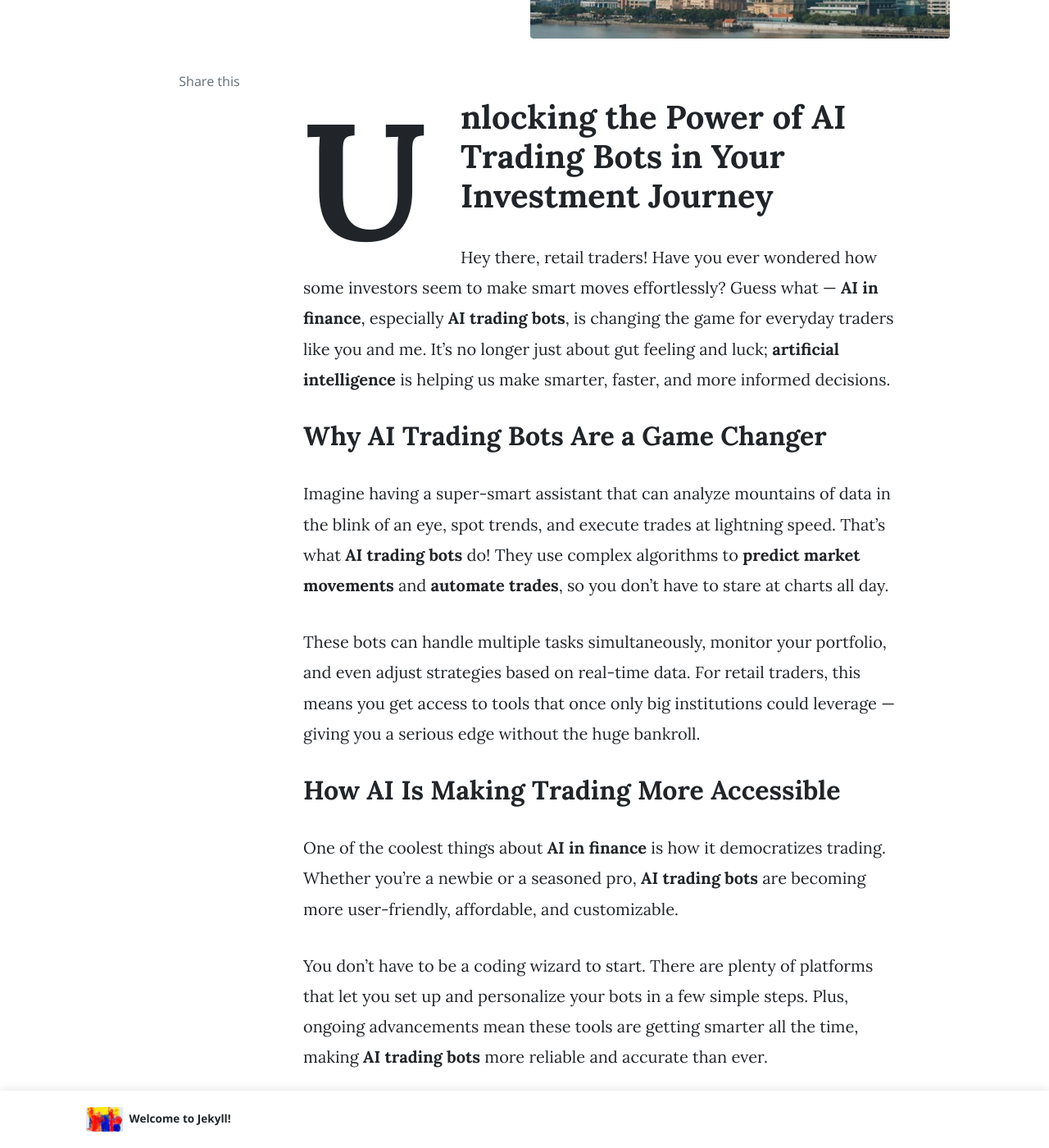
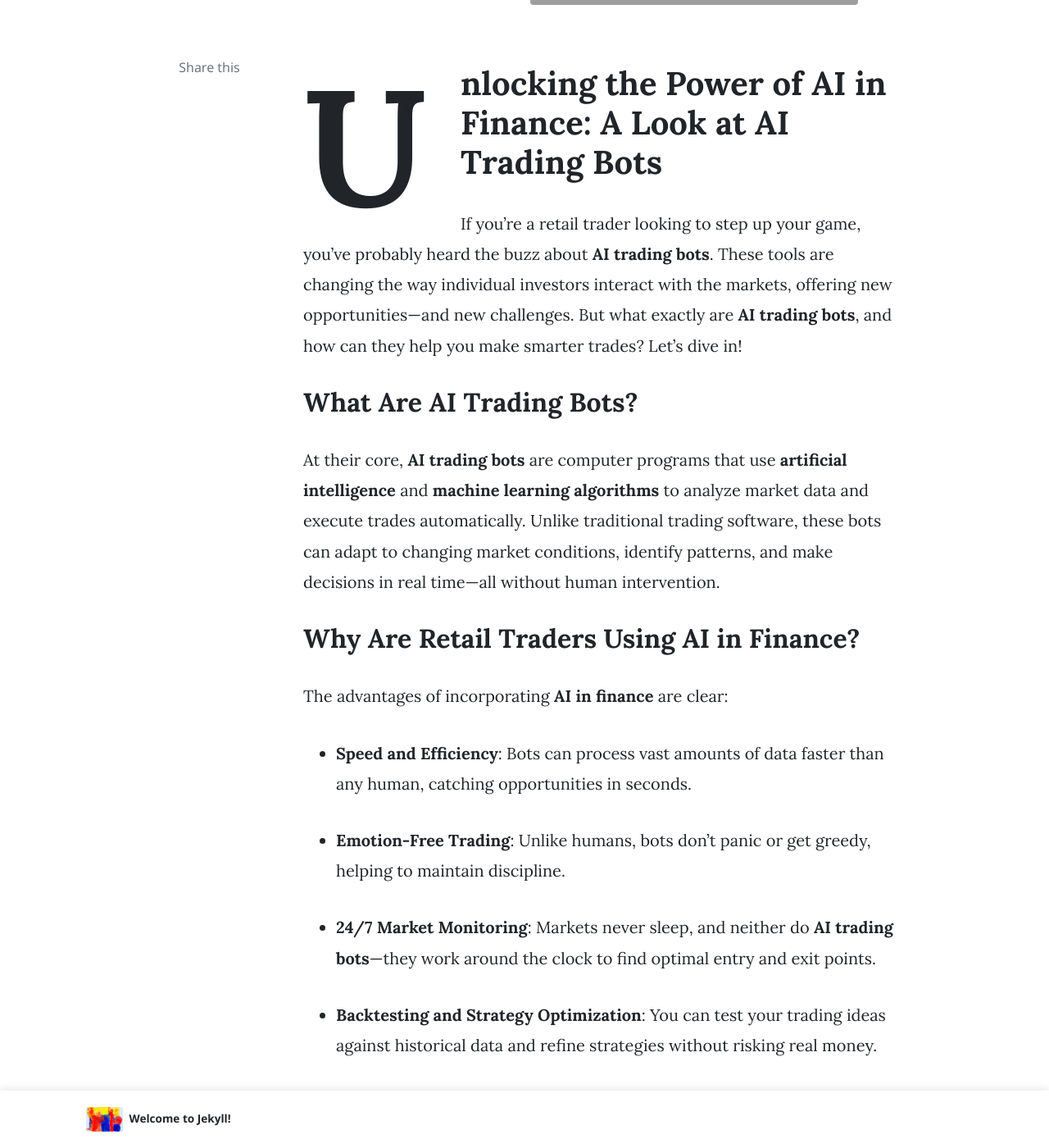
Before and after one commit to reprojekted/mundana-theme-jekyll-master, a Jekyll site: the page built from _posts/2025-04-25-ai-in-finance.md, in a window 1280 px wide and 1400 px high, scrolled down 394 px. Shown: the whole window at 82% size. Built offline with Jekyll 4.4.1, drawn with Linux system fonts in a browser that asks for light colours; nearby versions of some CDN libraries; comment, search, counter and statistics services are not loaded; some of the changed text lies outside the part shown; grey boxes are pictures that could not be loaded.

Commit message:
Create new post via n8n

```diff
--- a/_posts/2025-04-25-ai-in-finance.md
+++ b/_posts/2025-04-25-ai-in-finance.md
@@ -3,37 +3,45 @@ layout: post
 title: "AI in Finance"
 author: "alex"
 categories: [ "Jekyll", "tutorial" ]
-image: "https://cdn.jsdelivr.net/gh/reprojekted/mundana-theme-jekyll-master@main/assets/images/ai-in-finance.jpeg"
+image: "https://cdn.jsdelivr.net/gh/youruser/yourrepo@main/images/ai.jpg"
 tags: [ "ai-in-finance" ]
 ---
 
-# Unlocking the Power of **AI Trading Bots** in Your Investment Journey
+# Unlocking the Power of AI in Finance: A Look at **AI Trading Bots**
 
-Hey there, retail traders! Have you ever wondered how some investors seem to make smart moves effortlessly? Guess what — **AI in finance**, especially **AI trading bots**, is changing the game for everyday traders like you and me. It’s no longer just about gut feeling and luck; **artificial intelligence** is helping us make smarter, faster, and more informed decisions.
+If you're a retail trader looking to step up your game, you've probably heard the buzz about **AI trading bots**. These tools are changing the way individual investors interact with the markets, offering new opportunities—and new challenges. But what exactly are **AI trading bots**, and how can they help you make smarter trades? Let's dive in!
 
-## Why **AI Trading Bots** Are a Game Changer
+## What Are **AI Trading Bots**?
 
-Imagine having a super-smart assistant that can analyze mountains of data in the blink of an eye, spot trends, and execute trades at lightning speed. That’s what **AI trading bots** do! They use complex algorithms to **predict market movements** and **automate trades**, so you don’t have to stare at charts all day.
+At their core, **AI trading bots** are computer programs that use **artificial intelligence** and **machine learning algorithms** to analyze market data and execute trades automatically. Unlike traditional trading software, these bots can adapt to changing market conditions, identify patterns, and make decisions in real time—all without human intervention.
 
-These bots can handle multiple tasks simultaneously, monitor your portfolio, and even adjust strategies based on real-time data. For retail traders, this means you get access to tools that once only big institutions could leverage — giving you a serious edge without the huge bankroll.
+## Why Are Retail Traders Using AI in Finance?
 
-## How AI Is Making Trading More Accessible
+The advantages of incorporating **AI in finance** are clear:
 
-One of the coolest things about **AI in finance** is how it democratizes trading. Whether you're a newbie or a seasoned pro, **AI trading bots** are becoming more user-friendly, affordable, and customizable.
+- **Speed and Efficiency**: Bots can process vast amounts of data faster than any human, catching opportunities in seconds.
 
-You don't have to be a coding wizard to start. There are plenty of platforms that let you set up and personalize your bots in a few simple steps. Plus, ongoing advancements mean these tools are getting smarter all the time, making **AI trading bots** more reliable and accurate than ever.
+- **Emotion-Free Trading**: Unlike humans, bots don't panic or get greedy, helping to maintain discipline.
 
-## Tips for Getting Started with **AI Trading Bots**
+- **24/7 Market Monitoring**: Markets never sleep, and neither do **AI trading bots**—they work around the clock to find optimal entry and exit points.
 
-- **Do your homework:** Research different platforms and read reviews.
-- **Start small:** Test your bots with a demo account or small investments.
-- **Monitor performance:** Keep an eye on how your bots are doing and tweak settings as needed.
-- **Stay informed:** Keep up with the latest in AI technology and market trends.
+- **Backtesting and Strategy Optimization**: You can test your trading ideas against historical data and refine strategies without risking real money.
 
-## The Future of Investing is Here
+## How Retail Traders Are Using **AI Trading Bots**
 
-If you’re ready to level up your trading game, embracing **AI in finance** with **AI trading bots** is a smart move. They’re not foolproof, but combined with your own insights, they can significantly boost your trading confidence and results.
+Many individual investors are now leveraging **AI trading bots** to:
 
-So, what are you waiting for? Dive into the world of **AI trading bots** today and discover the power of artificial intelligence on your path to financial growth!
+- Automate routine trades and reduce manual effort.
+- Implement complex strategies that require quick execution.
+- Minimize emotional bias and improve consistency.
+- Access advanced analytics that were once only available to institutional players.
 
-**Take action now** — explore some popular AI trading bot platforms and see how they can work for you! Your smarter, faster, and more exciting trading journey starts here.
+## Things to Keep in Mind
+
+While **AI trading bots** offer compelling benefits, they aren't foolproof. Market volatility, sudden news events, and system glitches can still impact performance. It's essential to do thorough research, choose reputable platforms, and use these tools as part of a broader trading plan.
+
+## Take Your Trading to the Next Level
+
+Are you ready to harness the power of **AI trading bots** and elevate your investing approach? Start exploring the options today, test different setups, and stay informed about the latest developments in **AI in finance**. The future of retail trading is here—why not be a part of it?
+
+**Get started now and see how AI can transform your trading journey!**
```
